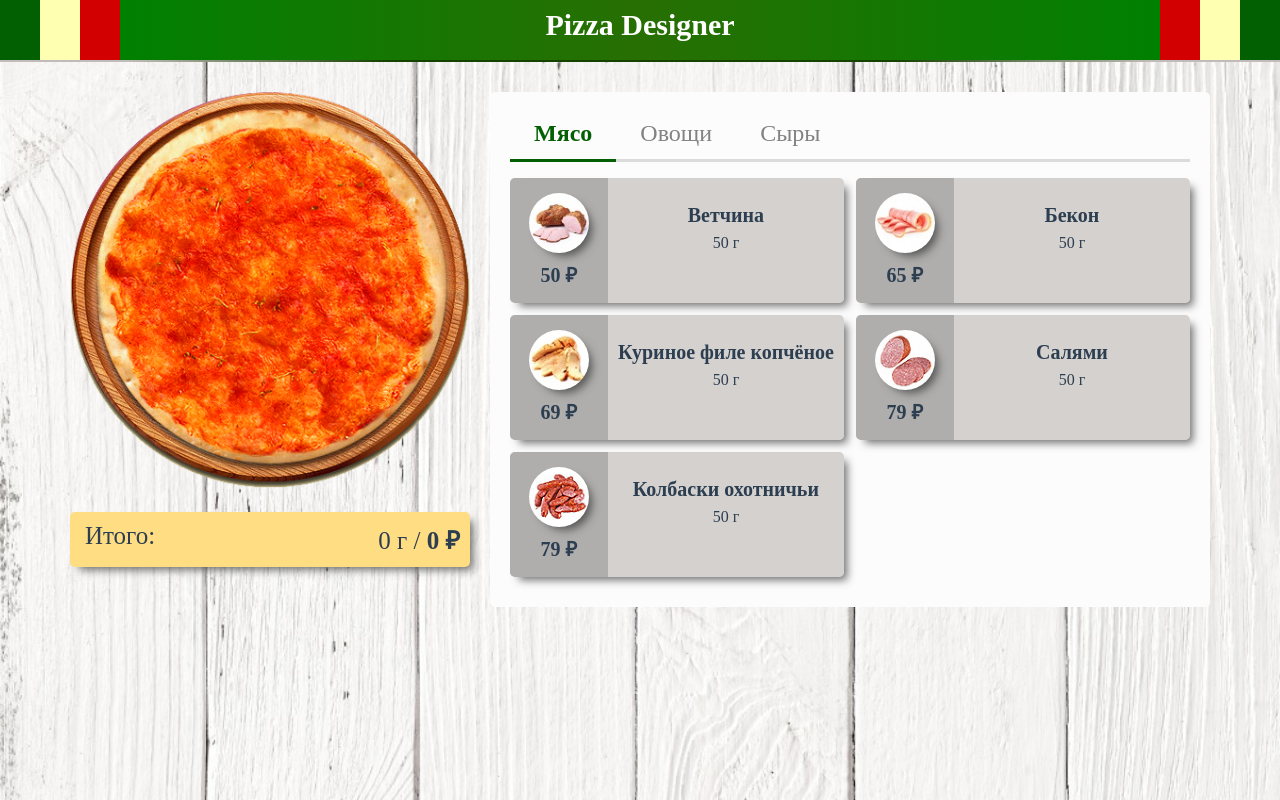
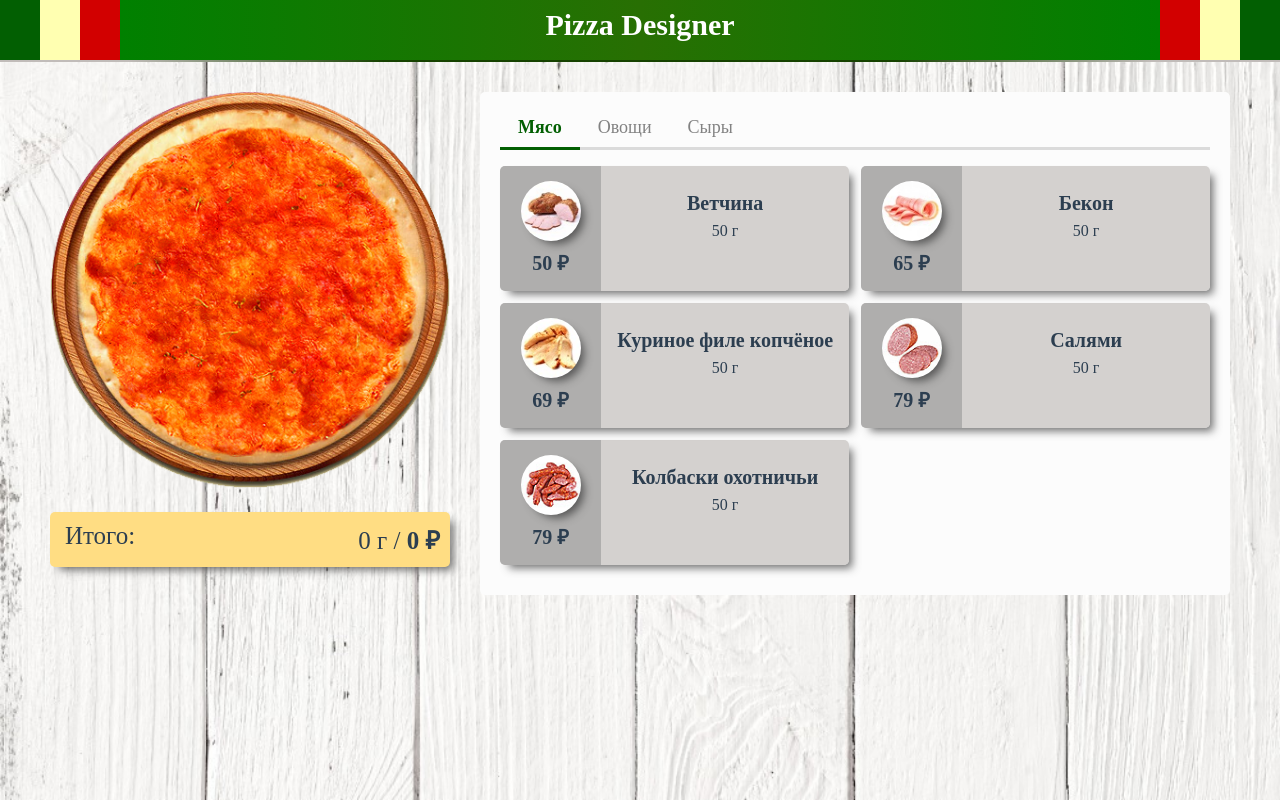
Before and after one commit to VladaMamutova/pizza-designer, a Vue app: page / in a window 1280 px wide. Built offline with nearby package versions, Linux system fonts and the light colour scheme.

Commit message:
refactor: change project structure and add special component for tabs
Also implemented an eventBus for global event communication.

```diff
--- a/src/App.vue
+++ b/src/App.vue
@@ -22,13 +22,9 @@
         </div>
       </div>
       <div class="ingredients-menu">
-          <ul>
-            <li class="tab" v-bind:class="{ 'active-tab': selectedTab === tab.id }" v-for="(tab) in tabs" :key="tab.id" @click="selectedTab = tab.id">
-              <a>{{ tab.caption }}</a>
-            </li>
-          </ul>
+        <category-tabs></category-tabs>
         <div class="ingredients-grid">
-          <div class="ingredient-item" v-show="ingredient.tabId === selectedTab" v-for="(ingredient, index) in pizzaIngredients" :key="ingredient.id" @click="updateOrder(index)">
+          <div class="ingredient-item" v-show="ingredient.tabId === categoryId" v-for="(ingredient, index) in pizzaIngredients" :key="ingredient.id" @click="updateOrder(index)">
             <div class="ingredient-view" v-bind:class="{ 'selected-view': ingredient.hasInOrder }">
               <img class="ingredient-icon" :src="ingredient.icon">
               <span> {{ ingredient.price }} ₽</span>
@@ -52,26 +48,21 @@
 
 <script>
 
+import CategoryTabs from './components/CategoryTabs.vue'
+
+// Импортируем шину для отслеживания в ней событий.
+import eventBus from '../src/eventBus.js'
+
 export default {
+  name: 'App',
+  components: {
+    CategoryTabs
+  },
   data () {
     return {
       height: 400,
       width: 400,
-      tabs: [
-        {
-          id: 1,
-          caption: 'Мясо'
-        },
-        {
-          id: 2,
-          caption: 'Овощи'
-        },
-        {
-          id: 3,
-          caption: 'Сыры'
-        }
-      ],
-      selectedTab: 1,
+      categoryId: 1,
       pizzaIngredients: [
         {
           id: 1,
@@ -287,6 +278,11 @@ export default {
         return false
       }
     }
+  },
+  mounted () {
+    eventBus.$on('category-selected', categoryId => {
+      this.categoryId = categoryId
+    })
   }
 }
 
@@ -327,10 +323,10 @@ hr {
 }
 
 .page-content {
-  padding: 30px 70px;
+  padding: 30px 50px;
   display: grid;
   grid-template-columns: 400px auto;
-  grid-gap: 20px;
+  grid-gap: 30px;
 }
 
 .constructor {
@@ -370,59 +366,6 @@ hr {
   background-color: #fcfcfc;
   border-radius: 5px;
   height: fit-content;
-}
-
-.ingredients-menu ul {
-  list-style: none;
-  align-items: center;
-  border-bottom-color: #dbdbdb;
-  border-bottom-style: solid;
-  border-bottom-width: 3px;
-  display: flex;
-  flex-grow: 1;
-  flex-shrink: 0;
-  justify-content: flex-start;
-  padding: 0px;
-}
-
-.tab {
-  display: block;
-  font-size: x-large;
-  cursor: pointer;
-}
-
-.tab a {
-  align-items: center;
-  border-bottom-color: #dbdbdb;
-  border-bottom-style: solid;
-  border-bottom-width: 3px;
-  color: #828282;
-  display: flex;
-  justify-content: center;
-  margin-bottom: -3px;
-  padding: 0.5em 1em;
-  vertical-align: top;
-}
-
-.ingredients-menu a:hover {
-  border-bottom-color: #2c3e50;
-  color: #2c3e50;
-}
-
-.ingredients-menu li.active-tab a {
-  border-bottom-color: #025f02;
-  color: #025f02;
-}
-
-a {
-  color: #025f02;
-  cursor: pointer;
-  text-decoration: none;
-}
-
-.active-tab {
-  color: green;
-  font-weight: bold;
 }
 
 .ingredients-grid {
--- /dev/null
+++ b/src/components/CategoryTabs.vue
@@ -0,0 +1,100 @@
+<template>
+  <ul>
+    <li class="tab" v-bind:class="{ 'active-tab': selectedTab === tab.id }" v-for="tab in tabs" :key="tab.id" @click="selectTab(tab.id)">
+      <a>{{ tab.caption }}</a>
+    </li>
+  </ul>
+</template>
+
+<script>
+
+// Импортируем шину для генерации в ней событий.
+import eventBus from '../../src/eventBus.js'
+
+export default {
+  name: 'category-tabs',
+  data () {
+    return {
+      tabs: [
+        {
+          id: 1,
+          caption: 'Мясо'
+        },
+        {
+          id: 2,
+          caption: 'Овощи'
+        },
+        {
+          id: 3,
+          caption: 'Сыры'
+        }
+      ],
+      selectedTab: 1
+    }
+  },
+  methods: {
+    selectTab: function (tabId) {
+      this.selectedTab = tabId
+      eventBus.$emit('category-selected', this.selectedTab)
+    }
+  }
+}
+
+</script>
+
+<!-- Атрибут "scoped" ограничивает видимость CSS, поэтому
+определённый в теге стиль виден только в этом компоненте -->
+<style scoped>
+ul {
+  list-style: none;
+  align-items: center;
+  border-bottom-color: #dbdbdb;
+  border-bottom-style: solid;
+  border-bottom-width: 3px;
+  display: flex;
+  flex-grow: 1;
+  flex-shrink: 0;
+  justify-content: flex-start;
+  padding: 0px;
+}
+
+.tab {
+  display: block;
+  font-size: large;
+  cursor: pointer;
+}
+
+.tab a {
+  align-items: center;
+  border-bottom-color: #dbdbdb;
+  border-bottom-style: solid;
+  border-bottom-width: 3px;
+  color: #828282;
+  display: flex;
+  justify-content: center;
+  margin-bottom: -3px;
+  padding: 0.5em 1em;
+  vertical-align: top;
+}
+
+a:hover {
+  border-bottom-color: #2c3e50;
+  color: #2c3e50;
+}
+
+li.active-tab a {
+  border-bottom-color: #025f02;
+  color: #025f02;
+}
+
+a {
+  color: #025f02;
+  cursor: pointer;
+  text-decoration: none;
+}
+
+.active-tab {
+  color: green;
+  font-weight: bold;
+}
+</style>
--- /dev/null
+++ b/src/eventBus.js
@@ -0,0 +1,8 @@
+import Vue from 'vue'
+
+// eventBus - шина событий, необходимая для передачи данных между компонентами.
+// Создаём пустой экземпляр Vue и экспортируем его - он и будет служить шиной событий.
+
+const eventBus = new Vue()
+
+export default eventBus
--- a/src/main.js
+++ b/src/main.js
@@ -9,39 +9,5 @@ Vue.config.productionTip = false
 new Vue({
   el: '#app',
   components: { App },
-  template: '<App/>',
-  data: {
-    message: 'Hello Vue.js!',
-    title: 'Craft your own pizza!',
-    pizzaImage: 'https://wallbox.ru/wallpapers/main/201632/82aa5d73f46ceda.jpg',
-    width: 200,
-    restaurantIsOpen: true,
-    pizzaSizes: [35, 40],
-    fullPrice: 0,
-    pizzaIngridients: [
-      {
-        id: 1,
-        name: 'Бекон',
-        price: 50
-      },
-      {
-        id: 2,
-        name: 'Салями',
-        price: 40
-      },
-      {
-        id: 3,
-        name: 'Помидоры',
-        price: 30
-      }
-    ]
-  },
-  methods: {
-    addToPizza: function (ingridient) {
-      this.fullPrice += ingridient.price
-    },
-    deleteFromPizza (ingridient) {
-      this.fullPrice -= ingridient.price
-    }
-  }
+  template: '<App/>'
 })
```
